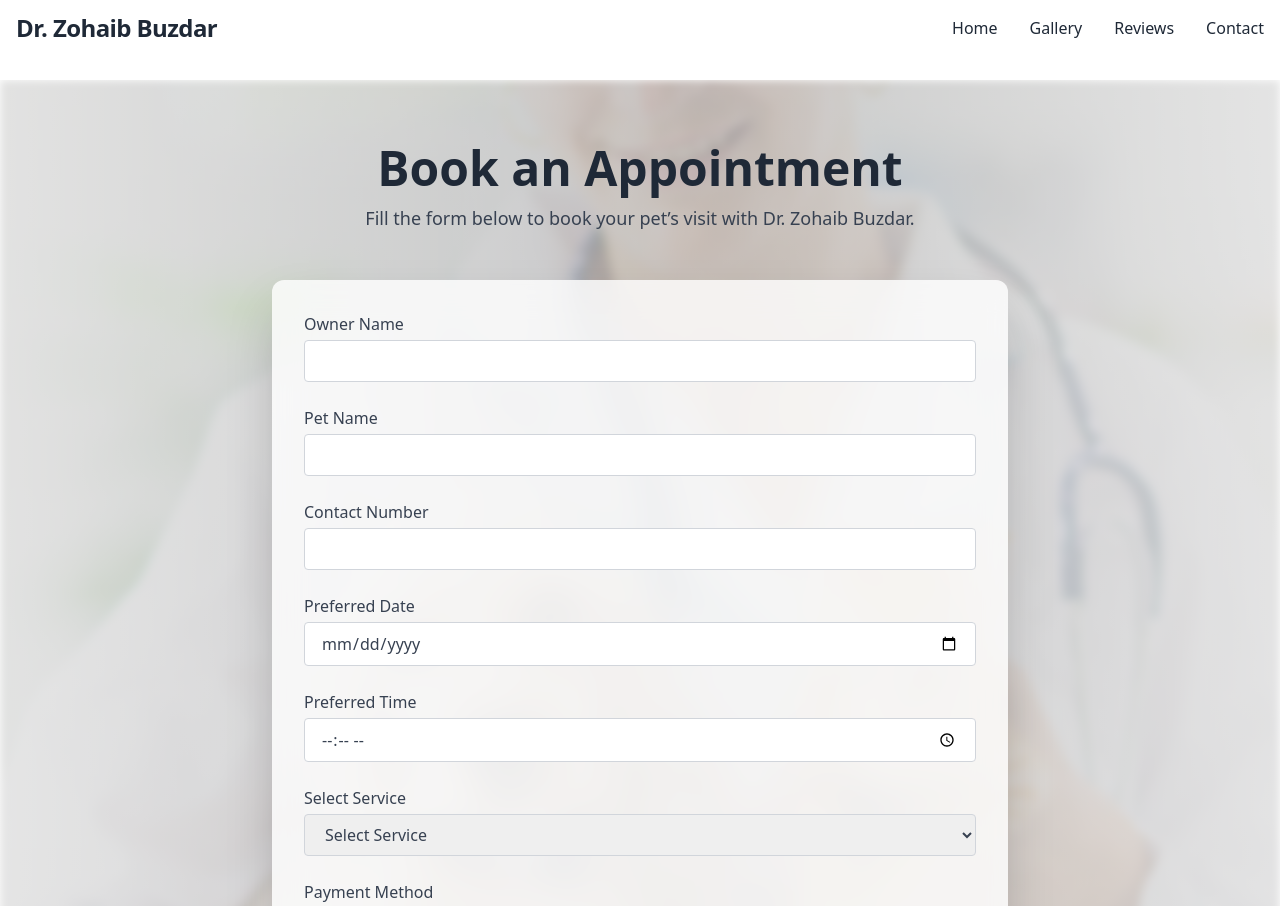
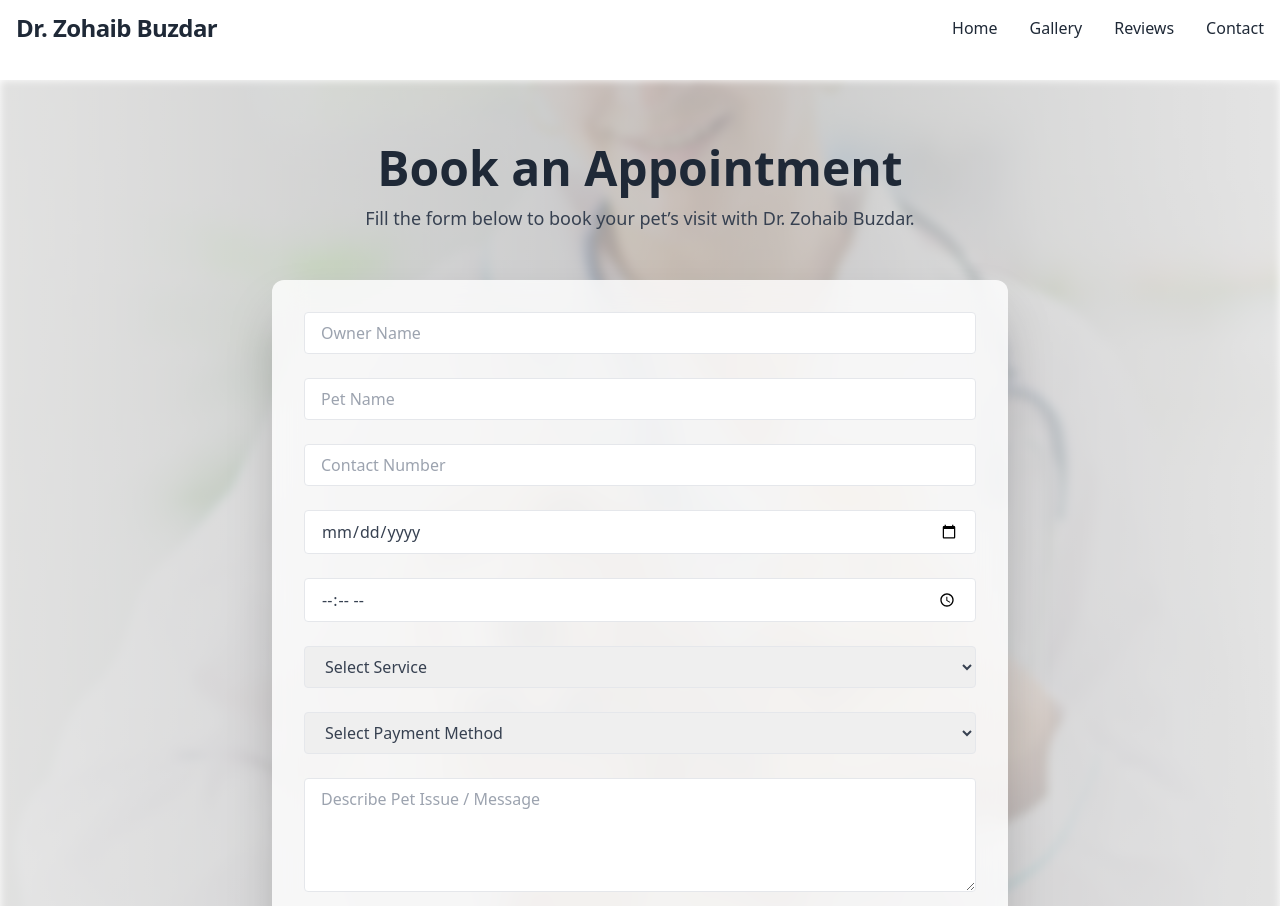
Before and after one commit to Ahsankhan2345/dr-zohaib-portfolio, a React (Vite) app: page /appointment in a window 1280 px wide. Shown: the top 906 px of the page. Built offline with nearby package versions, Linux system fonts and the light colour scheme.

Commit message:
Update Appointment.jsx with 18% price increase and enhancements

```diff
--- a/src/pages/Appointment.jsx
+++ b/src/pages/Appointment.jsx
@@ -13,18 +13,18 @@ export default function Appointment() {
   const [paymentMethod, setPaymentMethod] = useState("");
 
   const servicePrices = {
-    "Grooming": "Rs. 2,000",
-    "Male Cat (Neutering)": "Rs. 8,000",
-    "Female Cat (Spay)": "Rs. 13,000",
-    "Vaccination": "Rs. 4,000",
-    "Blood Panel": "Rs. 4,000",
-    "CBC": "Rs. 1,500",
-    "Dental Scaling (Gas)": "Rs. 10,000",
-    "Dental Extraction (Gas)": "Rs. 15,000",
-    "Bathing (Simple)": "Rs. 1,500",
-    "Bathing (Medicated)": "Rs. 1,700",
-    "Boarding Healthy": "Rs. 1,500",
-    "X-Ray": "Rs. 1,500"
+    "Grooming": "Rs. 2,360",
+    "Male Cat (Neutering)": "Rs. 9,440",
+    "Female Cat (Spay)": "Rs. 15,340",
+    "Vaccination": "Rs. 4,720",
+    "Blood Panel": "Rs. 4,720",
+    "CBC": "Rs. 1,770",
+    "Dental Scaling (Gas)": "Rs. 11,800",
+    "Dental Extraction (Gas)": "Rs. 17,700",
+    "Bathing (Simple)": "Rs. 1,770",
+    "Bathing (Medicated)": "Rs. 2,006",
+    "Boarding Healthy": "Rs. 1,770",
+    "X-Ray": "Rs. 1,770"
   };
 
   const handleServiceChange = (e) => {
@@ -35,7 +35,6 @@ export default function Appointment() {
 
   const handleSubmit = (e) => {
     e.preventDefault();
-
     const form = e.target;
     const ownerName = form.ownerName.value;
     const petName = form.petName.value;
@@ -44,7 +43,6 @@ export default function Appointment() {
     const time = form.time.value;
     const message = form.message.value;
 
-    // Create PDF
     const doc = new jsPDF();
     doc.setFontSize(16);
     doc.text("Appointment Details", 20, 20);
@@ -60,7 +58,6 @@ export default function Appointment() {
     doc.text(`Issue/Message: ${message}`, 20, 120);
     doc.save("appointment.pdf");
 
-    // WhatsApp message
     const whatsappMessage = `Hello Dr. Zohaib Buzdar,
 
 I would like to book an appointment for my pet. Here are the details:
@@ -90,14 +87,11 @@ Thank you!`;
 
   return (
     <section className="relative min-h-screen pt-[64px] pb-20 overflow-hidden">
-      {/* Background Image */}
       <img
         src={clinicBg}
         alt="Clinic Background"
         className="absolute inset-0 w-full h-full object-cover brightness-50 blur-sm"
       />
-
-      {/* Overlay */}
       <div className="absolute inset-0 bg-gradient-to-r from-white/80 via-white/60 to-white/80"></div>
 
       <div className="relative z-10 max-w-3xl mx-auto px-4">
@@ -122,100 +116,36 @@ Thank you!`;
           transition={{ duration: 0.9 }}
           onSubmit={handleSubmit}
         >
-          <div>
-            <label className="block mb-1 font-medium">Owner Name</label>
-            <input
-              name="ownerName"
-              type="text"
-              className="w-full px-4 py-2 border border-gray-300 rounded"
-              required
-            />
-          </div>
-          <div>
-            <label className="block mb-1 font-medium">Pet Name</label>
-            <input
-              name="petName"
-              type="text"
-              className="w-full px-4 py-2 border border-gray-300 rounded"
-              required
-            />
-          </div>
-          <div>
-            <label className="block mb-1 font-medium">Contact Number</label>
-            <input
-              name="contact"
-              type="tel"
-              className="w-full px-4 py-2 border border-gray-300 rounded"
-              required
-            />
-          </div>
-          <div>
-            <label className="block mb-1 font-medium">Preferred Date</label>
-            <input
-              name="date"
-              type="date"
-              className="w-full px-4 py-2 border border-gray-300 rounded"
-              required
-            />
-          </div>
-          <div>
-            <label className="block mb-1 font-medium">Preferred Time</label>
-            <input
-              name="time"
-              type="time"
-              className="w-full px-4 py-2 border border-gray-300 rounded"
-              required
-            />
-          </div>
+          <input name="ownerName" type="text" placeholder="Owner Name" required className="w-full px-4 py-2 border rounded" />
+          <input name="petName" type="text" placeholder="Pet Name" required className="w-full px-4 py-2 border rounded" />
+          <input name="contact" type="tel" placeholder="Contact Number" required className="w-full px-4 py-2 border rounded" />
+          <input name="date" type="date" required className="w-full px-4 py-2 border rounded" />
+          <input name="time" type="time" required className="w-full px-4 py-2 border rounded" />
 
-          {/* Service Type */}
-          <div>
-            <label className="block mb-1 font-medium">Select Service</label>
-            <select
-              value={selectedService}
-              onChange={handleServiceChange}
-              className="w-full px-4 py-2 border border-gray-300 rounded"
-              required
-            >
+          <select value={selectedService} onChange={handleServiceChange} required className="w-full px-4 py-2 border rounded">
             <option value="">Select Service</option>
-              <option value="Grooming">Grooming</option>
-              <option value="Male Cat (Neutering)">Male Cat (Neutering)</option>
-              <option value="Female Cat (Spay)">Female Cat (Spay)</option>
-              <option value="Vaccination">Vaccination</option>
-              <option value="Blood Panel">Blood Panel</option>
-              <option value="CBC">CBC</option>
-              <option value="Dental Scaling (Gas)">Dental Scaling (Gas)</option>
-              <option value="Dental Extraction (Gas)">Dental Extraction (Gas)</option>
-              <option value="Bathing (Simple)">Bathing (Simple)</option>
-              <option value="Bathing (Medicated)">Bathing (Medicated)</option>
-              <option value="Boarding Healthy">Boarding Healthy</option>
-              <option value="X-Ray">X-Ray</option>
+            {Object.keys(servicePrices).map((service) => (
+              <option key={service} value={service}>{service}</option>
+            ))}
           </select>
-          </div>
 
-          {/* Auto Price Display */}
           {price && (
             <div className="text-sm text-green-800 bg-green-100 border border-green-300 p-3 rounded">
               💰 Estimated Price: <strong>{price}</strong>
             </div>
           )}
 
-          {/* Payment Method */}
-          <div>
-            <label className="block mb-1 font-medium">Payment Method</label>
           <select
             value={paymentMethod}
             onChange={(e) => setPaymentMethod(e.target.value)}
-              className="w-full px-4 py-2 border border-gray-300 rounded"
             required
+            className="w-full px-4 py-2 border rounded"
           >
             <option value="">Select Payment Method</option>
             <option value="Cash">Cash</option>
             <option value="Bank Transfer">Bank Transfer</option>
           </select>
-          </div>
 
-          {/* Bank Info */}
           {paymentMethod === "Bank Transfer" && (
             <div className="text-sm text-gray-700 bg-yellow-100 border border-yellow-300 p-3 rounded">
               <p><strong>Account Title:</strong> Muhammad Zohaib</p>
@@ -227,16 +157,13 @@ Thank you!`;
             </div>
           )}
 
-          {/* Message */}
-          <div>
-            <label className="block mb-1 font-medium">Describe Pet Issue / Message</label>
           <textarea
             name="message"
             rows="4"
-              className="w-full px-4 py-2 border border-gray-300 rounded"
+            placeholder="Describe Pet Issue / Message"
             required
+            className="w-full px-4 py-2 border rounded"
           ></textarea>
-          </div>
 
           <button
             type="submit"
@@ -244,7 +171,6 @@ Thank you!`;
           >
             Book Appointment
           </button>
-
         </motion.form>
       </div>
 
```
Lines whose indentation alone changed are shown as unchanged.
